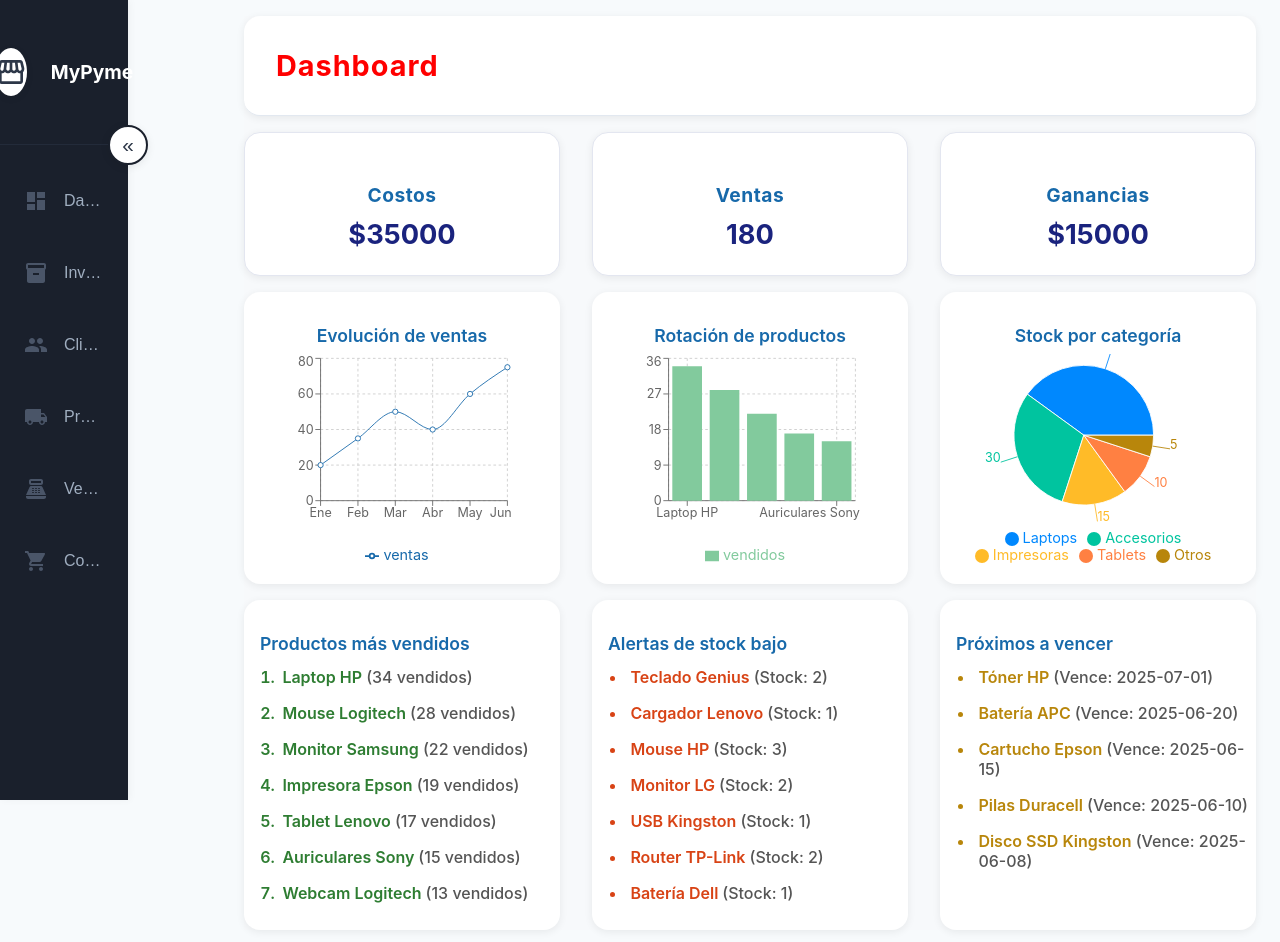
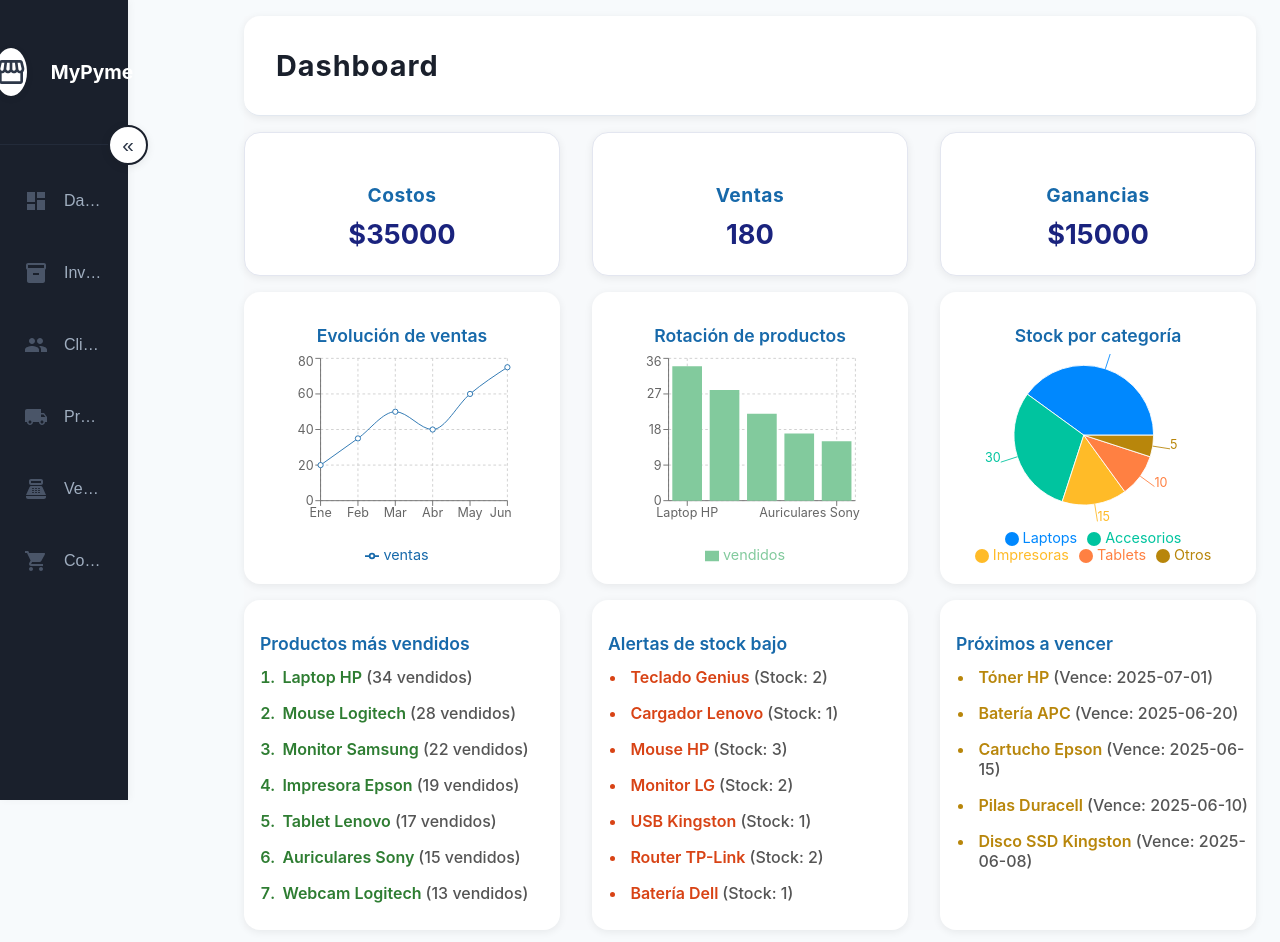
Before and after one commit to Panda2609/my-pyme, a React (Create React App) app: page / in a window 1280 px wide. Shown: the top 942 px of the page. Built offline with nearby package versions, Linux system fonts and the light colour scheme.

Commit message:
Cambio color titulos ventanas

```diff
--- a/src/index.css
+++ b/src/index.css
@@ -15,7 +15,7 @@ code {
 h2 {
   font-size: 1.8rem;
   font-weight: 700;
-  color: red;
+  color: var(--color-text-main);
   /* margin-bottom: 1.5rem; */
   letter-spacing: 1px;
   margin: 1rem;
```
